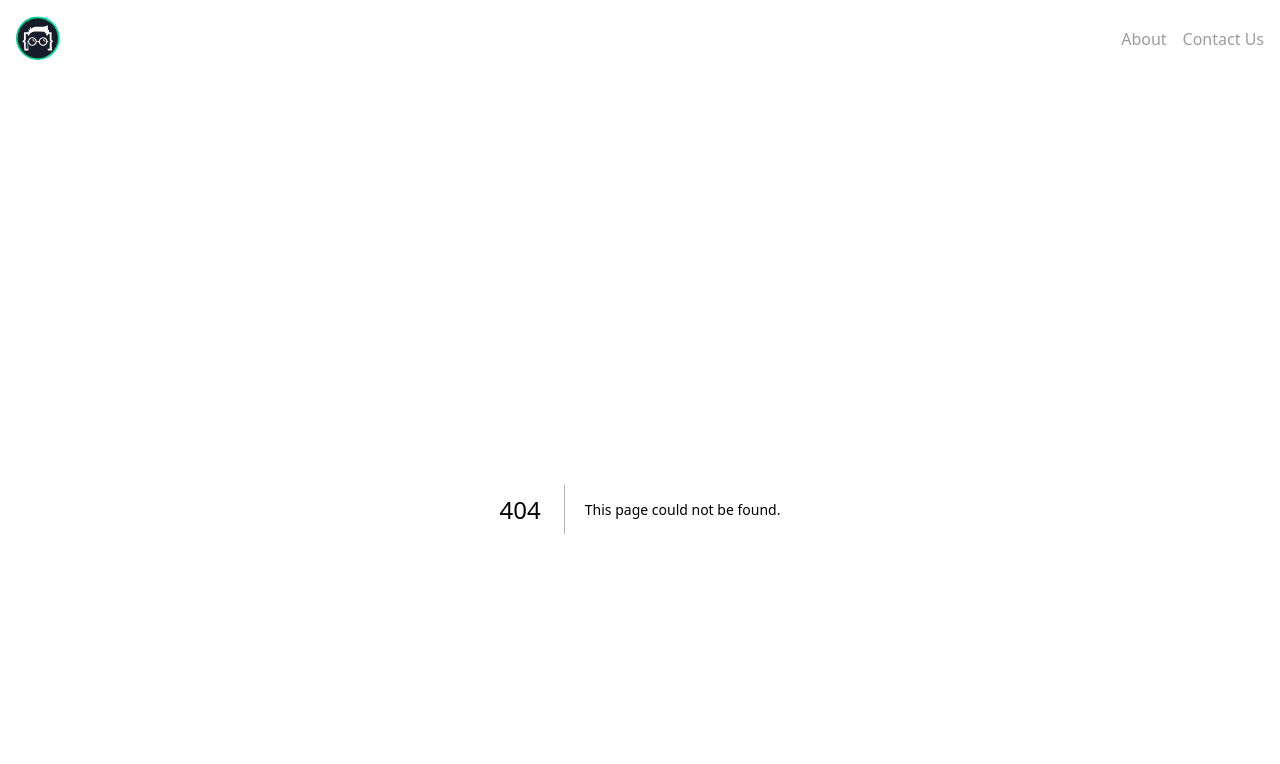
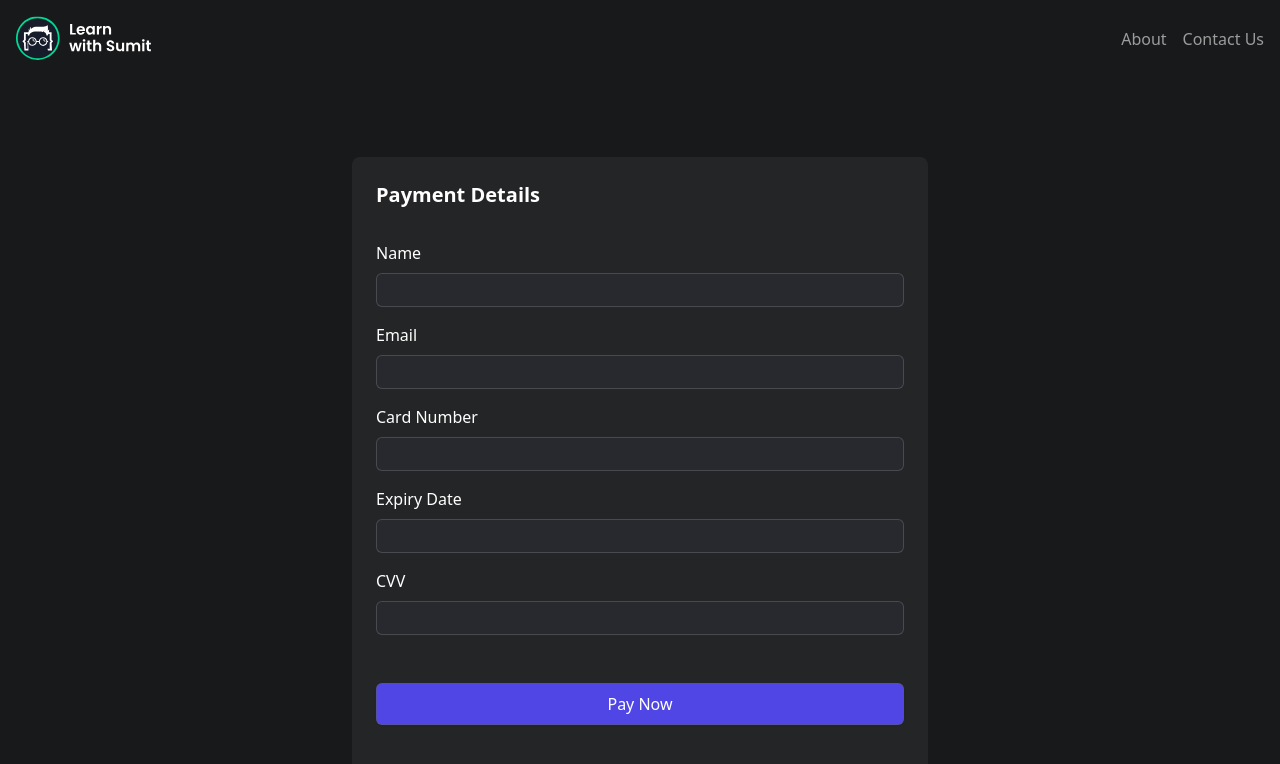
Before and after one commit to Sharif-Miah/project-eventry, a Next.js app: page /payment in a window 1280 px wide. Before the commit this address had no page. Shown: the top 764 px of the page. Built offline with nearby package versions, Linux system fonts and the light colour scheme.

Commit message:
payment form component added

```diff
--- /dev/null
+++ b/app/payment/page.jsx
@@ -0,0 +1,14 @@
+import PaymentForm from '@/components/payments/PaymentForm';
+
+const PaymentPage = () => {
+  return (
+    <section className='container'>
+      <div className='bg-[#242526] p-6 rounded-lg max-w-xl mx-auto my-12'>
+        <h2 className='font-bold text-xl mb-8'>Payment Details</h2>
+        <PaymentForm />
+      </div>
+    </section>
+  );
+};
+
+export default PaymentPage;
--- /dev/null
+++ b/components/payments/PaymentForm.jsx
@@ -0,0 +1,78 @@
+const PaymentForm = () => {
+  return (
+    <form>
+      <div className='my-4 space-y-2'>
+        <label
+          htmlFor='name'
+          className='block'>
+          Name
+        </label>
+        <input
+          type='text'
+          id='name'
+          className='w-full bg-[#27292F] border border-[#CCCCCC]/20 py-1 px-2 rounded-md'
+        />
+      </div>
+
+      <div className='my-4 space-y-2'>
+        <label
+          htmlFor='email'
+          className='block'>
+          Email
+        </label>
+        <input
+          type='email'
+          id='email'
+          className='w-full bg-[#27292F] border border-[#CCCCCC]/20 py-1 px-2 rounded-md'
+        />
+      </div>
+
+      <div className='my-4 space-y-2'>
+        <label
+          htmlFor='card'
+          className='block'>
+          Card Number
+        </label>
+        <input
+          type='text'
+          id='card'
+          className='w-full bg-[#27292F] border border-[#CCCCCC]/20 py-1 px-2 rounded-md'
+        />
+      </div>
+
+      <div className='my-4 space-y-2'>
+        <label
+          htmlFor='expiry'
+          className='block'>
+          Expiry Date
+        </label>
+        <input
+          type='text'
+          id='expiry'
+          className='w-full bg-[#27292F] border border-[#CCCCCC]/20 py-1 px-2 rounded-md'
+        />
+      </div>
+
+      <div className='my-4 space-y-2'>
+        <label
+          htmlFor='cvv'
+          className='block'>
+          CVV
+        </label>
+        <input
+          type='text'
+          id='cvv'
+          className='w-full bg-[#27292F] border border-[#CCCCCC]/20 py-1 px-2 rounded-md'
+        />
+      </div>
+
+      <button
+        type='submit'
+        className='w-full my-8 bg-indigo-600 hover:bg-indigo-800 py-2 rounded-md'>
+        Pay Now
+      </button>
+    </form>
+  );
+};
+
+export default PaymentForm;
```
